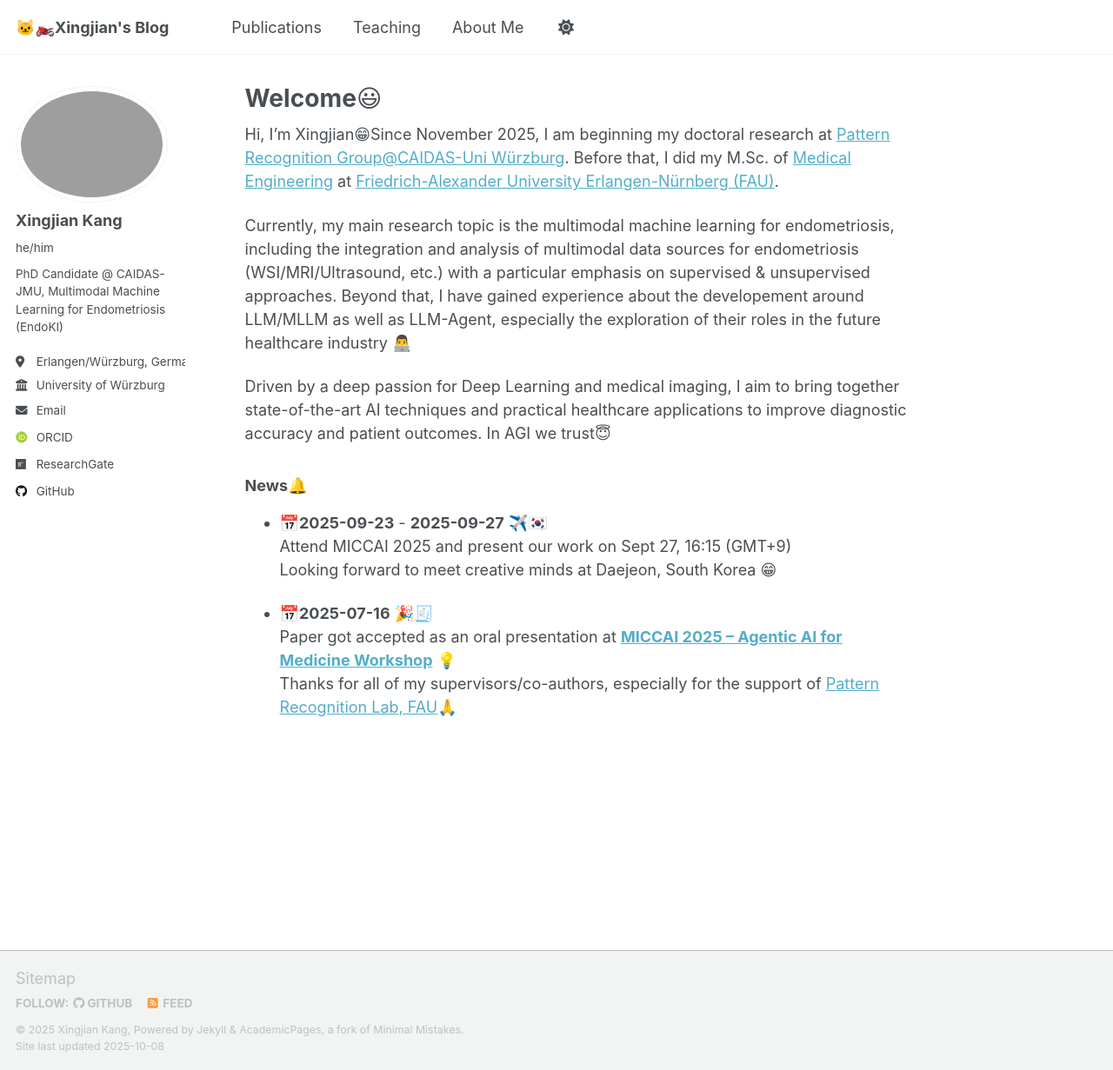
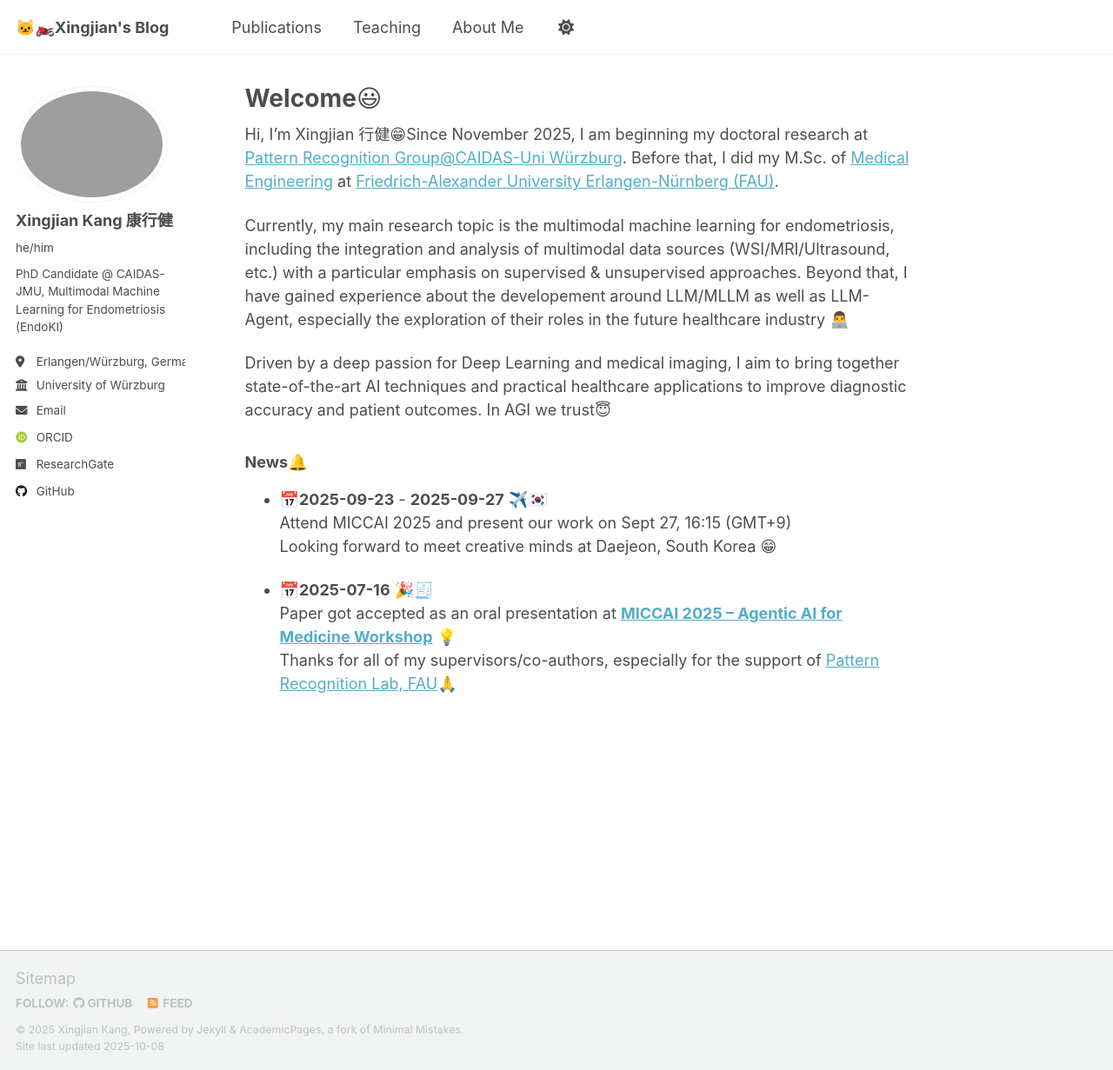
Before and after one commit to TrevorKang/TrevorKang.github.io, a Jekyll site: the page built from _pages/about.md, in a window 1280 px wide and 1231 px high. Shown: the whole window at 87% size. Built offline with Jekyll 4.4.1, drawn with Linux system fonts in a browser that asks for light colours; some web fonts are replaced; a script that is not in the unit is left out.

Commit message:
update config (my name in ZH)

```diff
--- a/_config.yml
+++ b/_config.yml
@@ -24,7 +24,7 @@ repository               : "academicpages/academicpages.github.io"
 author:
   # Biographic information
   avatar           : "profile.png"
-  name             : "Xingjian Kang"
+  name             : "Xingjian Kang 康行健"
   pronouns         : "he/him" # example: "she/her"
   bio              : "PhD Candidate @ CAIDAS-JMU, \n\
                       Multimodal Machine Learning for Endometriosis (EndoKI)" # A short 1-2 sentence bio about yourself.
--- a/_pages/about.md
+++ b/_pages/about.md
@@ -7,9 +7,9 @@ redirect_from:
   - /about.html
 ---
 
-Hi, I'm Xingjian😁Since November 2025, I am beginning my doctoral research at [Pattern Recognition Group@CAIDAS-Uni Würzburg](https://www.caidas.uni-wuerzburg.de/). Before that, I did my M.Sc. of [Medical Engineering](https://meinstudium.fau.de/studiengang/medizintechnik-msc/) at [Friedrich-Alexander University Erlangen-Nürnberg (FAU)](https://www.fau.de/).
+Hi, I'm Xingjian 行健😁Since November 2025, I am beginning my doctoral research at [Pattern Recognition Group@CAIDAS-Uni Würzburg](https://www.caidas.uni-wuerzburg.de/). Before that, I did my M.Sc. of [Medical Engineering](https://meinstudium.fau.de/studiengang/medizintechnik-msc/) at [Friedrich-Alexander University Erlangen-Nürnberg (FAU)](https://www.fau.de/).
 
-Currently, my main research topic is the multimodal machine learning for endometriosis, including the integration and analysis of multimodal data sources for endometriosis (WSI/MRI/Ultrasound, etc.) with a particular emphasis on supervised & unsupervised approaches. Beyond that, I have gained experience about the developement around LLM/MLLM as well as LLM-Agent, especially the exploration of their roles in the future healthcare industry 👨‍💻
+Currently, my main research topic is the multimodal machine learning for endometriosis, including the integration and analysis of multimodal data sources (WSI/MRI/Ultrasound, etc.) with a particular emphasis on supervised & unsupervised approaches. Beyond that, I have gained experience about the developement around LLM/MLLM as well as LLM-Agent, especially the exploration of their roles in the future healthcare industry 👨‍💻
 
 Driven by a deep passion for Deep Learning and medical imaging, I aim to bring together state-of-the-art AI techniques and practical healthcare applications to improve diagnostic accuracy and patient outcomes. In AGI we trust😇
 
```
